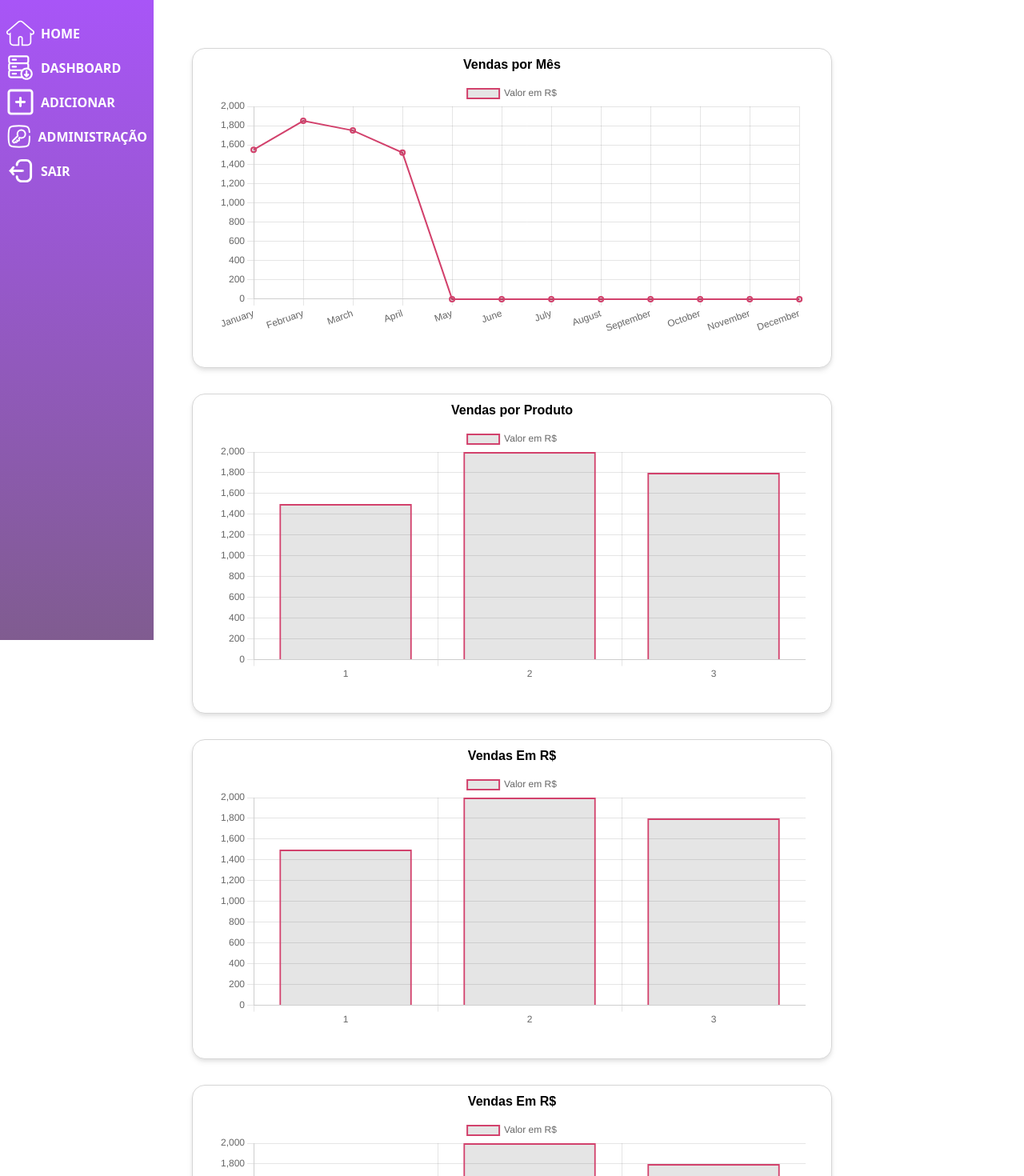
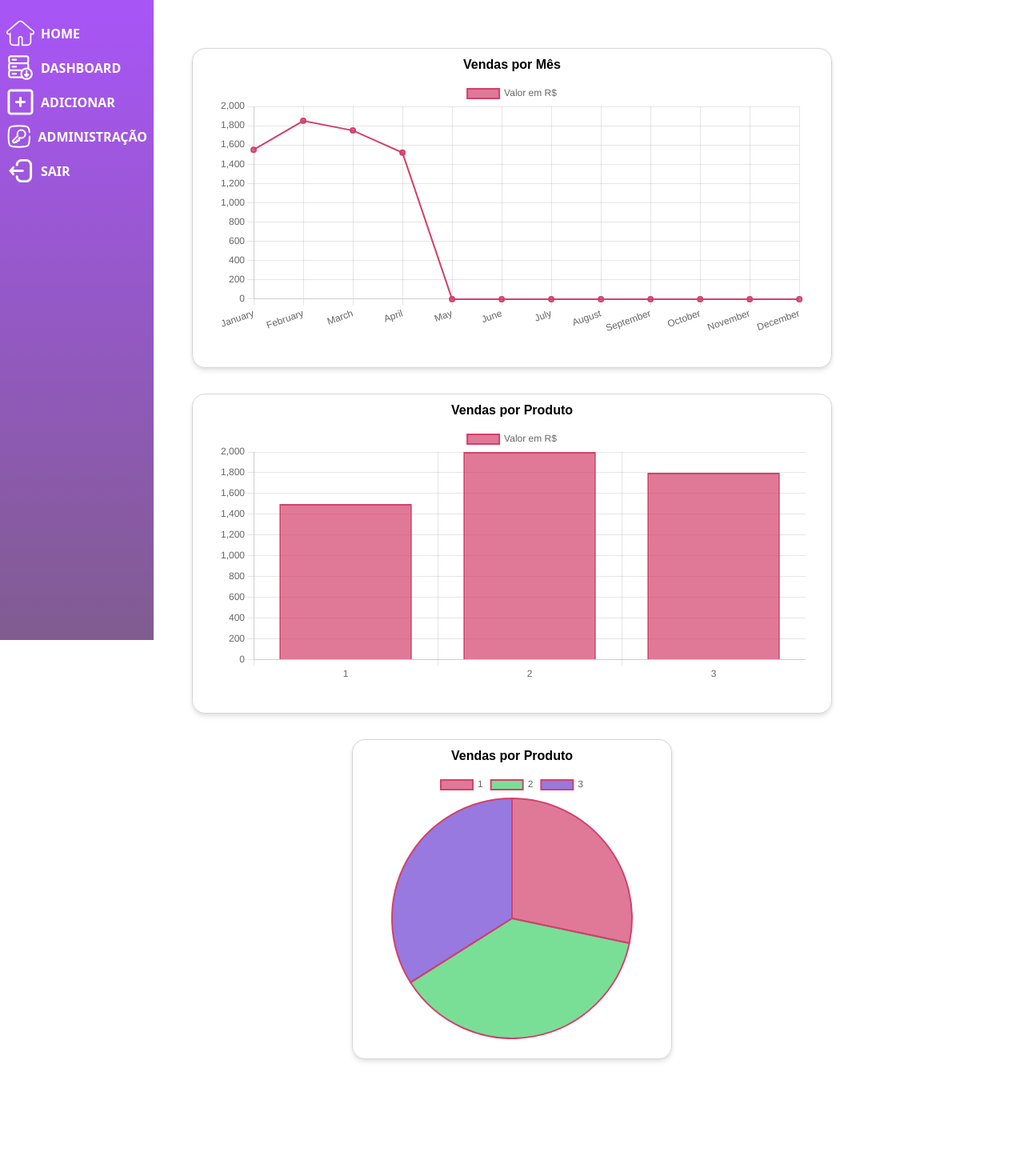
Before and after one commit to Byte-Boost/Frontend_Nebulon, a Next.js app: page /dashboard/graph in a window 1280 px wide. Shown: the top 1470 px of the page at 80% size. After the commit the page ends 1356 px from the top, so only its background shows below. Built offline with nearby package versions, Linux system fonts and the light colour scheme.

Commit message:
[feat]: Update chart layout to include various types of charts

```diff
--- a/src/pages/dashboard/graph.tsx
+++ b/src/pages/dashboard/graph.tsx
@@ -28,6 +28,10 @@ export default function Home() {
         dataY2[(Number(mon.substring(3, 5)))-1] = data['Planilha1']['Valor de Venda'][i]
     }
 
+    //Chart Colors
+    //let pieColors = ['rgba(210,65,108,0.7)', 'rgba(210,65,108,0.7)', 'rgba(210,65,108,0.7)']
+    let pieColors = ['rgba(210,65,108,0.7)', 'rgba(65,210,108,0.7)', 'rgba(108,65,210,0.7)'];
+    let defaultColor = ['rgba(210,65,108,0.7)']
 
   return (
     <main>
@@ -39,17 +43,22 @@ export default function Home() {
         <ContentArea>
           <div className='flex grow flex-wrap gap-8 m-8 place-content-center'>
              <GraphCard title='Vendas por Mês' width='50rem' height='25rem'>
-              <BarChart type='line' id='VendasEmR$' width='100%' height='20rem' title='Vendas Em R$' dataX = {dataX2} dataY = {dataY2}/>
+              <BarChart type='line' id='VendasEmR$' width='100%' height='20rem' title='Vendas Em R$' dataX = {dataX2} dataY = {dataY2} colors = {defaultColor}/>
             </GraphCard>
             <GraphCard title='Vendas por Produto' width='50rem' height='25rem'>
-              <BarChart type='bar' id='VendasEmR$2' width='100%' height='20rem' title='Vendas Em R$' dataX = {dataX} dataY = {dataY}/>
+              <BarChart type='bar' id='VendasEmR$2' width='100%' height='20rem' title='Vendas Em R$' dataX = {dataX} dataY = {dataY} colors = {defaultColor}/>
             </GraphCard>
-            <GraphCard title='Vendas Em R$' width='50rem' height='25rem'>
-              <BarChart type='bar' id='VendasEmR$3' width='100%' height='20rem' title='Vendas Em R$' dataX = {dataX} dataY = {dataY}/>
+
+
+            <GraphCard title='Vendas por Produto' width='25rem' height='25rem'>
+              <BarChart type='pie' id='VendasEmR$3' width='100%' height='20rem' title='Vendas Em R$' dataX = {dataX} dataY = {dataY} colors = {pieColors}/>
             </GraphCard>
+            {/*
             <GraphCard title='Vendas Em R$' width='50rem' height='25rem'>
               <BarChart type='bar' id='VendasEmR$4' width='100%' height='20rem' title='Vendas Em R$' dataX = {dataX} dataY = {dataY}/>
             </GraphCard>
+            */}
+
           </div>
         </ContentArea>
     </main>
```
